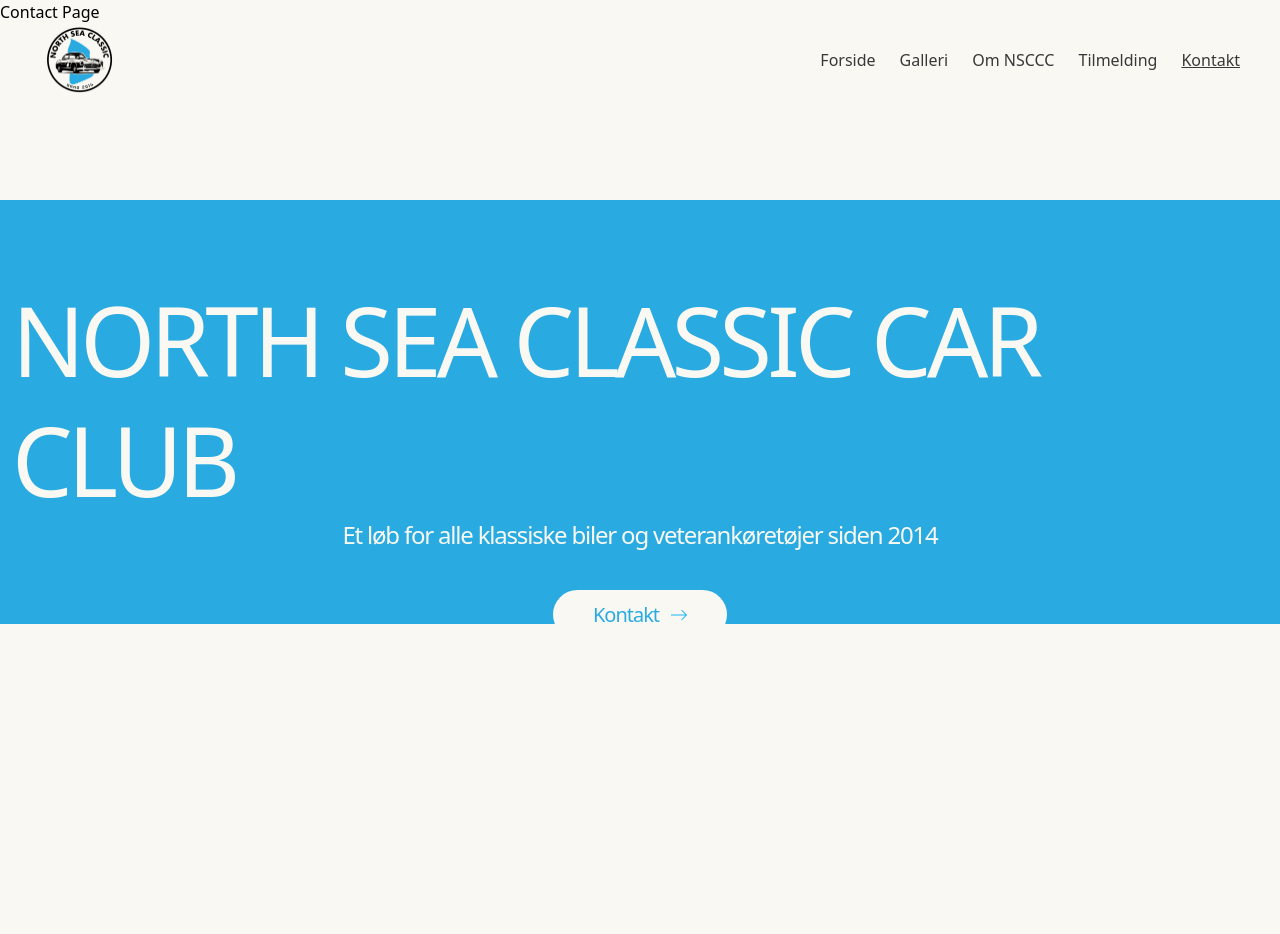
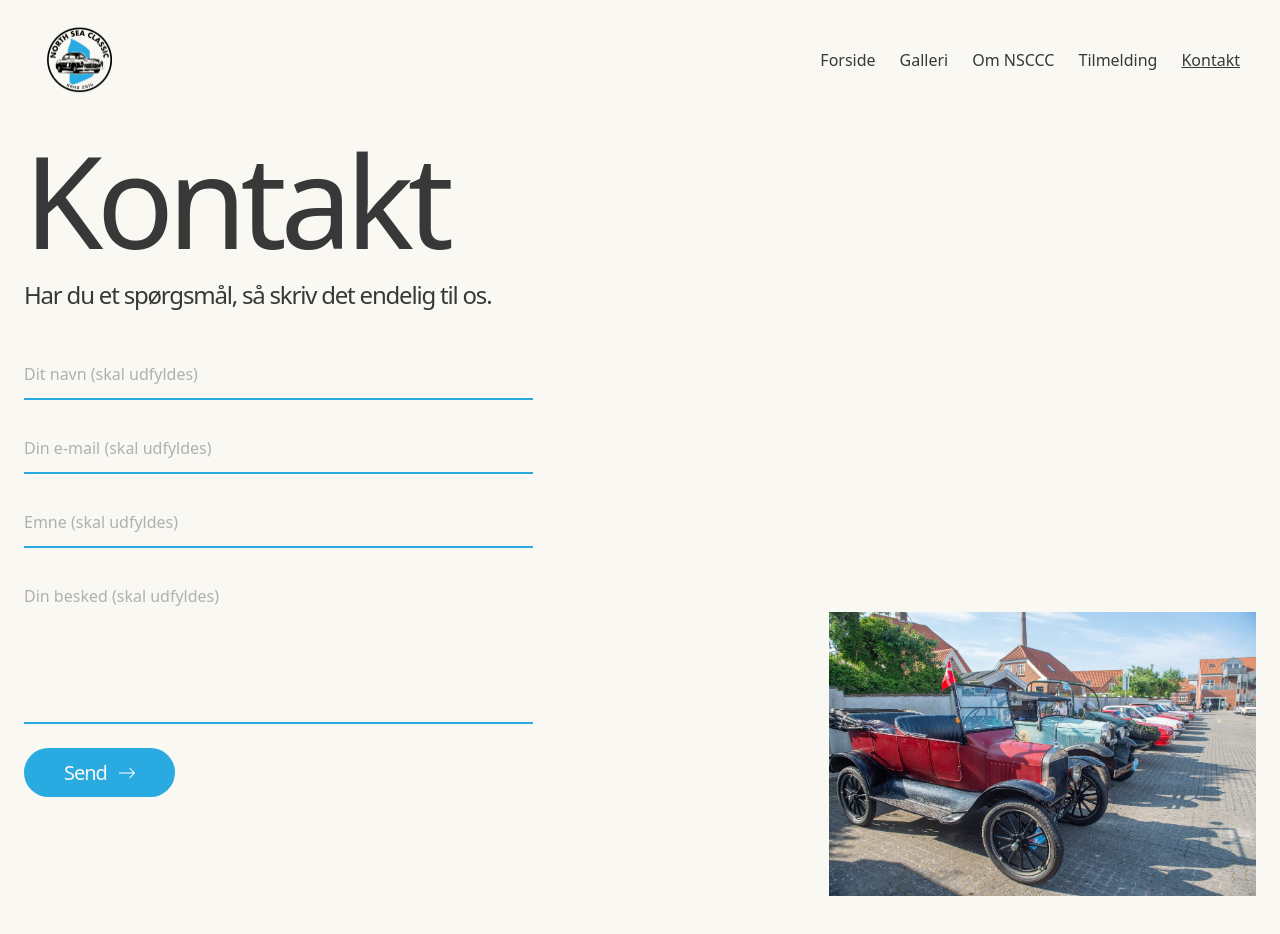
Before and after one commit to GustafGronlund/nsccc, a React (Vite) app: page /contact in a window 1280 px wide. Shown: the top 934 px of the page. Before the commit the page ends 800 px from the top, so only its background shows below. Built offline with nearby package versions, Linux system fonts and the light colour scheme.

Commit message:
feat: add contact page

```diff
--- a/src/App.tsx
+++ b/src/App.tsx
@@ -9,7 +9,7 @@ import {
 import { Header, Footer } from './components';
 import './index.css';
 import { ReactLenis, useLenis } from 'lenis/react';
-import { useEffect } from 'react';
+import { useEffect, useState } from 'react';
 
 const ScrollToTopOnRouteChange = () => {
   const location = useLocation();
@@ -18,13 +18,10 @@ const ScrollToTopOnRouteChange = () => {
   useEffect(() => {
     if (lenis) {
       lenis.stop();
-
       window.scrollTo(0, 0);
-
       const timer = setTimeout(() => {
         lenis.start();
       }, 50);
-
       return () => clearTimeout(timer);
     }
   }, [location.pathname, lenis]);
@@ -33,6 +30,8 @@ const ScrollToTopOnRouteChange = () => {
 };
 
 function App() {
+  const [isFooterVisible, setIsFooterVisible] = useState(false);
+
   return (
     <ReactLenis
       root
@@ -52,9 +51,12 @@ function App() {
           <Route path="/gallery" element={<GalleryPage />} />
           <Route path="/about" element={<AboutPage />} />
           <Route path="/registration" element={<RegistrationPage />} />
-          <Route path="/contact" element={<ContactPage />} />
+          <Route
+            path="/contact"
+            element={<ContactPage isFooterVisible={isFooterVisible} />}
+          />
         </Routes>
-        <Footer />
+        <Footer onToggleVisibility={setIsFooterVisible} />
       </BrowserRouter>
     </ReactLenis>
   );
--- /dev/null
+++ b/src/components/contact-input.tsx
@@ -0,0 +1,26 @@
+export type InputProps = {
+  name: string;
+  type: string;
+  placeholder: string;
+  lowercase: boolean;
+};
+
+export const ContactInput = ({
+  name,
+  type,
+  placeholder,
+  lowercase,
+}: InputProps) => {
+  return (
+    <div className="relative flex items-center border-b-2 border-[#29ABE2] text-[#29ABE2] transition">
+      <input
+        type={type}
+        name={name}
+        placeholder={placeholder}
+        className={`w-full border-none bg-transparent py-3 pr-3 text-[#282828] placeholder-[#B0B0B0] transition outline-none placeholder:normal-case focus:placeholder-transparent focus:ring-0 ${
+          lowercase ? 'lowercase' : 'normal-case'
+        }`}
+      />
+    </div>
+  );
+};
--- a/src/components/footer.tsx
+++ b/src/components/footer.tsx
@@ -1,9 +1,29 @@
 import { Link } from 'react-router-dom';
-import arrowRight from '../assets/svg/arrow-right.svg';
+import { RoundedButton } from './rounded-button';
+import { useEffect, useRef } from 'react';
 
-export const Footer = () => {
+type FooterProps = {
+  onToggleVisibility?: (isVisible: boolean) => void;
+};
+
+export const Footer = ({ onToggleVisibility }: FooterProps) => {
+  const footerRef = useRef<HTMLElement>(null);
+
+  useEffect(() => {
+    if (!footerRef.current || !onToggleVisibility) return;
+
+    const observer = new IntersectionObserver(
+      ([entry]) => onToggleVisibility(entry.isIntersecting),
+      { threshold: 0.01 }
+    );
+
+    observer.observe(footerRef.current);
+    return () => observer.disconnect();
+  }, [onToggleVisibility]);
+
   return (
     <footer
+      ref={footerRef}
       className="relative h-[600px]"
       style={{
         clipPath: 'polygon(0% 0, 100% 0%, 100% 100%, 0 100%)',
@@ -17,23 +37,7 @@ export const Footer = () => {
           <p className="mb-10 text-center font-sans text-xl leading-tight font-light tracking-tighter text-[#f9f8f2] lg:mb-10 lg:text-2xl">
             Et løb for alle klassiske biler og veterankøretøjer siden 2014
           </p>
-          <Link
-            to="/contact"
-            className="group mb-10 flex cursor-pointer flex-row items-center justify-center rounded-4xl bg-[#f9f8f2] px-8 py-2 lg:mb-10 lg:px-10 lg:py-3"
-          >
-            <p className="font-sans text-xl leading-tight font-light tracking-tighter text-[#29ABE2]">
-              Kontakt
-            </p>
-            <img
-              src={arrowRight}
-              alt=""
-              className="ml-3 h-4 w-4 transform transition-transform duration-300 ease-in-out group-hover:translate-x-1"
-              style={{
-                filter:
-                  'invert(57%) sepia(75%) saturate(1557%) hue-rotate(165deg) brightness(97%) contrast(101%)',
-              }}
-            />
-          </Link>
+          <RoundedButton text="Kontakt" link="/contact" primaryButton={false} />
           <article className="w-3/4 lg:w-1/2">
             <div className="my-2 h-px w-full bg-white opacity-30 lg:mb-3"></div>
             <div className="flex w-full flex-col items-center justify-center gap-2 md:flex-row md:justify-between">
--- a/src/components/index.ts
+++ b/src/components/index.ts
@@ -4,3 +4,5 @@ export * from './marquee-item';
 export * from './parallax-image';
 export * from './link-animation';
 export * from './footer';
+export * from './contact-input';
+export * from './rounded-button';
--- /dev/null
+++ b/src/components/rounded-button.tsx
@@ -0,0 +1,39 @@
+import { Link } from 'react-router-dom';
+import arrowRight from '../assets/svg/arrow-right.svg';
+
+interface RoundedButtonProps {
+  text: string;
+  link: string;
+  primaryButton: boolean;
+}
+
+export const RoundedButton = ({
+  text,
+  link,
+  primaryButton,
+}: RoundedButtonProps) => {
+  return (
+    <>
+      <Link
+        to={link}
+        className={`group mb-10 flex cursor-pointer flex-row items-center rounded-4xl ${primaryButton ? 'bg-[#29ABE2]' : 'bg-[#f9f8f2]'} px-8 py-2 lg:mb-10 lg:px-10 lg:py-3`}
+      >
+        <p
+          className={`font-sans text-xl leading-tight font-light tracking-tighter ${primaryButton ? 'text-[#f9f8f2]' : 'text-[#29ABE2]'} `}
+        >
+          {text}
+        </p>
+        <img
+          src={arrowRight}
+          alt=""
+          className="ml-3 h-4 w-4 transform transition-transform duration-300 ease-in-out group-hover:translate-x-1"
+          style={{
+            filter: primaryButton
+              ? 'invert(100%) sepia(0%) saturate(0%) hue-rotate(0deg) brightness(100%) contrast(100%)' // white
+              : 'invert(57%) sepia(75%) saturate(1557%) hue-rotate(165deg) brightness(97%) contrast(101%)', // blue
+          }}
+        />
+      </Link>
+    </>
+  );
+};
--- a/src/pages/contact-page.tsx
+++ b/src/pages/contact-page.tsx
@@ -1,3 +1,88 @@
-export const ContactPage = () => {
-  return <>Contact Page</>;
+import { ContactInput, RoundedButton } from '../components';
+import { aboutPageMarqueeImages, contactInputData } from '../utils/data';
+import { useScrollReveal } from '../hooks';
+
+type ContactPageProps = {
+  isFooterVisible?: boolean;
 };
+
+export const ContactPage = ({ isFooterVisible = false }: ContactPageProps) => {
+  const ScrollReveal = useScrollReveal;
+
+  return (
+    <>
+      <main className="relative mt-30 mb-30 lg:mb-0 lg:min-h-screen">
+        <header className="px-6">
+          <ScrollReveal delay={0} initialY={0} duration={1}>
+            <h1 className="font-sans text-6xl leading-tight font-medium tracking-tighter text-[#383838] lg:text-9xl">
+              Kontakt
+            </h1>
+          </ScrollReveal>
+          <ScrollReveal delay={0.2} initialY={0} duration={1}>
+            <p className="mb-10 text-left font-sans text-xl leading-tight font-light tracking-tighter text-[#383838] lg:mb-10 lg:text-2xl">
+              Har du et spørgsmål, så skriv det endelig til os.
+            </p>
+          </ScrollReveal>
+        </header>
+        <div className="flex w-full flex-col lg:flex-row">
+          <ScrollReveal
+            delay={0.4}
+            initialY={0}
+            duration={1}
+            className="w-full"
+          >
+            <form
+              className="flex w-full flex-col gap-6 px-6 lg:w-2/3 lg:pr-80"
+              method="post"
+            >
+              {contactInputData.map((input) => (
+                <div key={input.id}>
+                  <label htmlFor={input.name} className="sr-only">
+                    {input.placeholder}
+                  </label>
+                  <ContactInput
+                    name={input.name}
+                    type={input.type}
+                    placeholder={input.placeholder}
+                    lowercase={input.lowercase}
+                  />
+                </div>
+              ))}
+              <div className="relative flex text-[#78A25D]">
+                <div className="w-full border-b-2 border-[#29ABE2]">
+                  <label htmlFor="message" className="sr-only">
+                    Din besked
+                  </label>
+                  <textarea
+                    id="message"
+                    name="message"
+                    cols={50}
+                    rows={5}
+                    placeholder="Din besked (skal udfyldes)"
+                    className="w-full resize-none border-none bg-transparent py-3 pr-3 text-[#282828] placeholder-[#B0B0B0] transition outline-none focus:placeholder-transparent focus:ring-0"
+                  ></textarea>
+                </div>
+              </div>
+              <div className="flex w-full">
+                <RoundedButton
+                  text="Send"
+                  link="/contact"
+                  primaryButton={true}
+                />
+              </div>
+            </form>
+          </ScrollReveal>
+          <ScrollReveal delay={0.6} initialY={0} duration={1}>
+            <img
+              src={aboutPageMarqueeImages[7]}
+              alt="Nordic Scenic Car Club Copenhagen"
+              className={`hidden lg:block lg:h-auto lg:w-1/3 lg:object-cover ${
+                isFooterVisible ? 'lg:absolute' : 'lg:fixed'
+              } lg:right-6 lg:bottom-6`}
+            />
+          </ScrollReveal>
+        </div>
+      </main>
+    </>
+  );
+};
--- a/src/utils/data.ts
+++ b/src/utils/data.ts
@@ -93,3 +93,27 @@ export const galleryPageImages = [
     path: 'https://photos.google.com/share/AF1QipM2vxA4v1KtkZA6zdNJDHjO0pl5e94kfOJZVOmCZ5_cdC9whdpDYQHyHhbMUd_-Sg?key=eWtObXV2aE5SNWg3M2Q1MHh5SUxWYXlNQkdBYjZn',
   },
 ];
+
+export const contactInputData = [
+  {
+    id: 0,
+    name: 'name',
+    type: 'text',
+    placeholder: 'Dit navn (skal udfyldes)',
+    lowercase: false,
+  },
+  {
+    id: 1,
+    name: 'email',
+    type: 'text',
+    placeholder: 'Din e-mail (skal udfyldes)',
+    lowercase: true,
+  },
+  {
+    id: 2,
+    name: 'subject',
+    type: 'text',
+    placeholder: 'Emne (skal udfyldes)',
+    lowercase: true,
+  },
+] as const;
```
